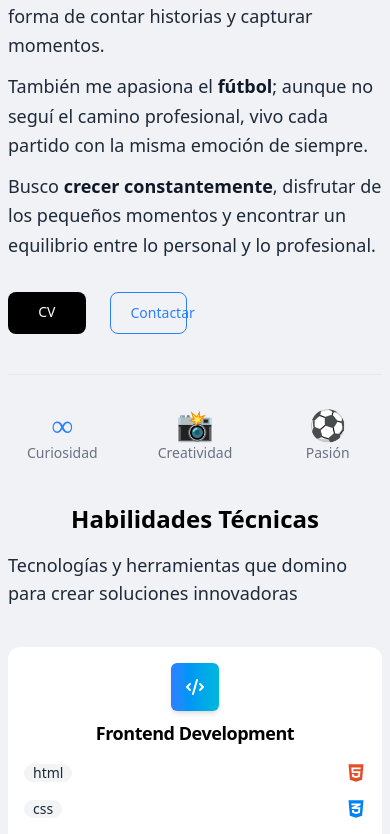
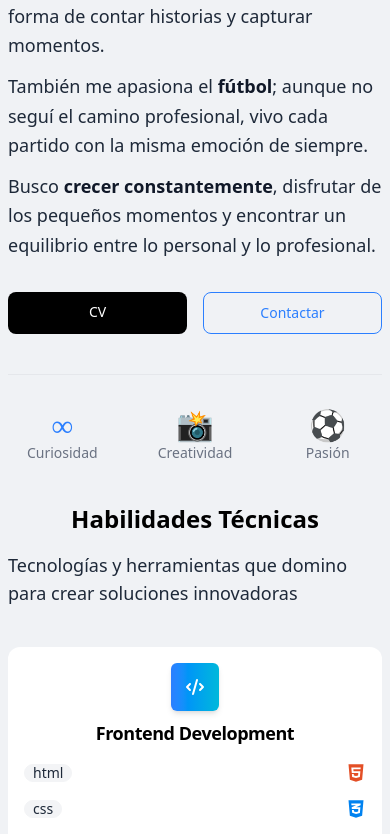
Before and after one commit to YonierGM/portfolio-dev, a React (Vite) app: page /about-me in a window 390 px wide. Shown: the part 675-1509 px from the top of the page. Built offline with nearby package versions, Linux system fonts and the light colour scheme.

Commit message:
botones aboutme mobile

```diff
--- a/src/components/AboutMe/About.jsx
+++ b/src/components/AboutMe/About.jsx
@@ -54,13 +54,13 @@ export function About() {
             </p>
           </div>
 
-          <div className="w-1/2 grid grid-cols-2 gap-4">
+          <div className="max-sm:w-full w-1/2 grid grid-cols-2 gap-4">
 
-              <a href="/cv/Yonier_Garcia_Mosquera_cv.pdf" download="Yonier_Garcia_Mosquera_cv.pdf" className="text-white text-center bg-black hover:opacity-85 focus:ring-4 focus:ring-blue-300 font-medium rounded-lg text-sm px-5 py-2.5 me-2 mb-2 focus:outline-none dark:focus:ring-blue-800">
+              <a href="/cv/Yonier_Garcia_Mosquera_cv.pdf" download="Yonier_Garcia_Mosquera_cv.pdf" className="text-white text-center bg-black hover:opacity-85 focus:ring-4 focus:ring-blue-300 font-medium rounded-lg text-sm px-5 py-2.5 me-2 mb-2 focus:outline-none dark:focus:ring-blue-800 w-full">
               CV
               </a>
 
-            <Link className="cursor-pointer text-blue-500 hover:text-white border border-blue-500 hover:bg-blue-500 focus:ring-4 focus:outline-none font-medium rounded-lg text-sm px-5 py-2.5 text-center me-2 mb-2" to="/contacto">
+            <Link className="cursor-pointer text-blue-500 hover:text-white border border-blue-500 hover:bg-blue-500 focus:ring-4 focus:outline-none font-medium rounded-lg text-sm px-5 py-2.5 text-center me-2 mb-2 w-full" to="/contacto">
               Contactar
             </Link>
           </div>
```
